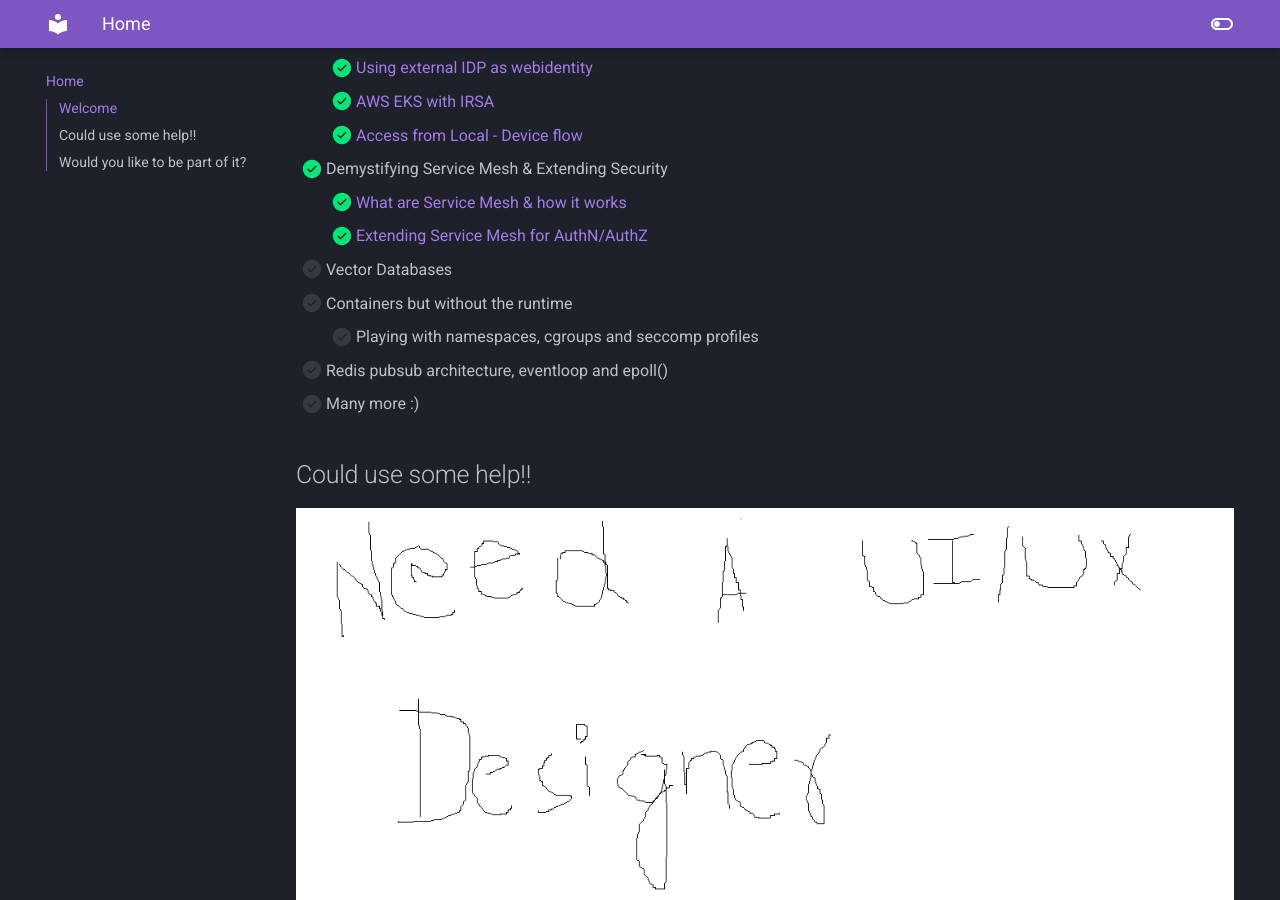
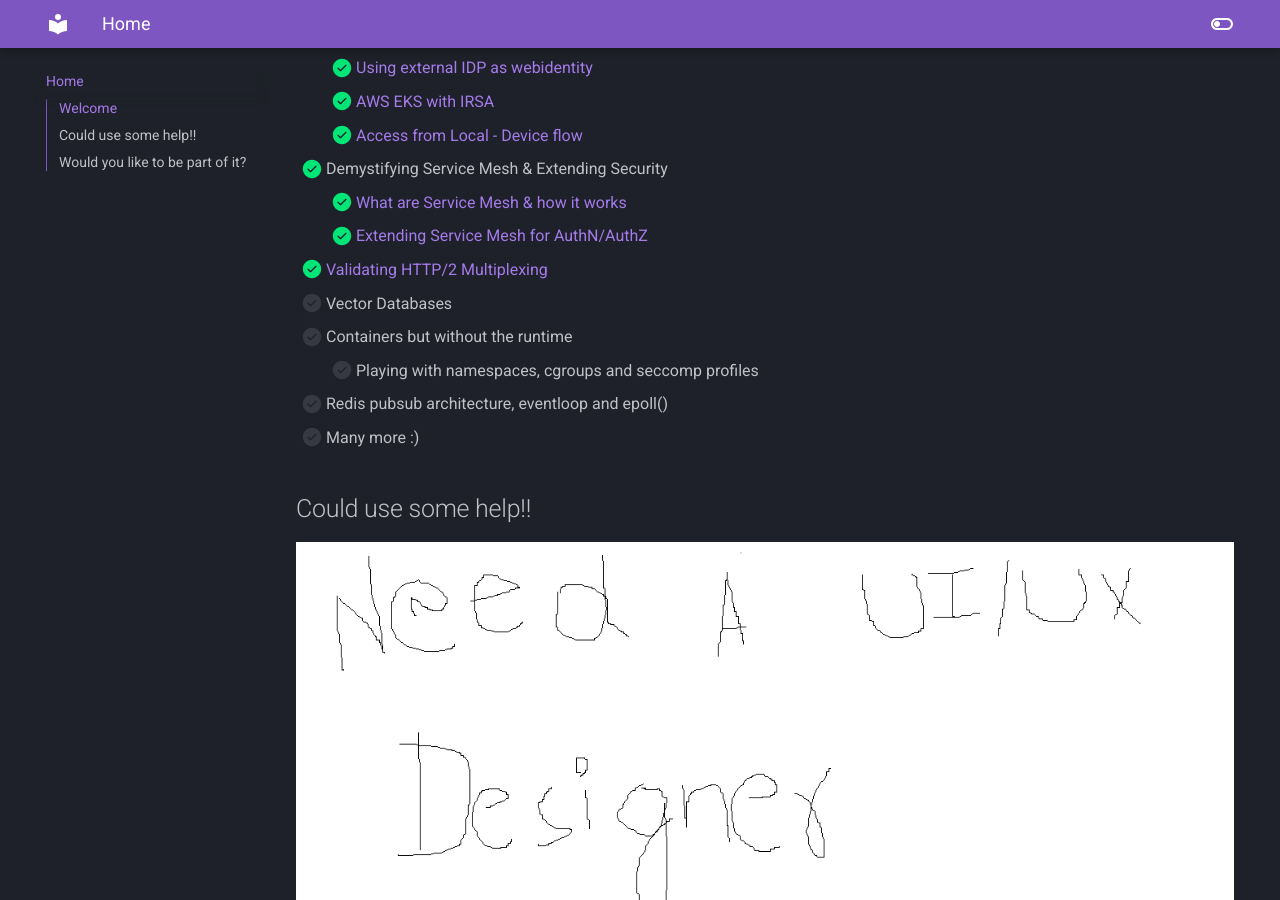
Before and after one commit to Gemini-Solutions/gemblog-docs, an MkDocs documentation site: the page built from docs/index.md, in a window 1280 px wide and 900 px high, scrolled down 332 px. Built offline with MkDocs 1.6.1 and Material for MkDocs 9.7.7, drawn with Linux system fonts in a browser that asks for light colours.

Commit message:
add http2 for index page

```diff
--- a/docs/index.md
+++ b/docs/index.md
@@ -10,6 +10,7 @@ I'd be nourishing this page eventually as the number of blogs grow, for now, jus
 - [x] Demystifying Service Mesh & Extending Security
     * [x] [What are Service Mesh & how it works](./service-mesh.md)
     * [x] [Extending Service Mesh for AuthN/AuthZ](./service-mesh-authN-authZ.md)
+- [x] [Validating HTTP/2 Multiplexing](./Some-Tests-For-Http2.md)
 - [ ] Vector Databases
 - [ ] Containers but without the runtime
     * [ ] Playing with namespaces, cgroups and seccomp profiles
```
